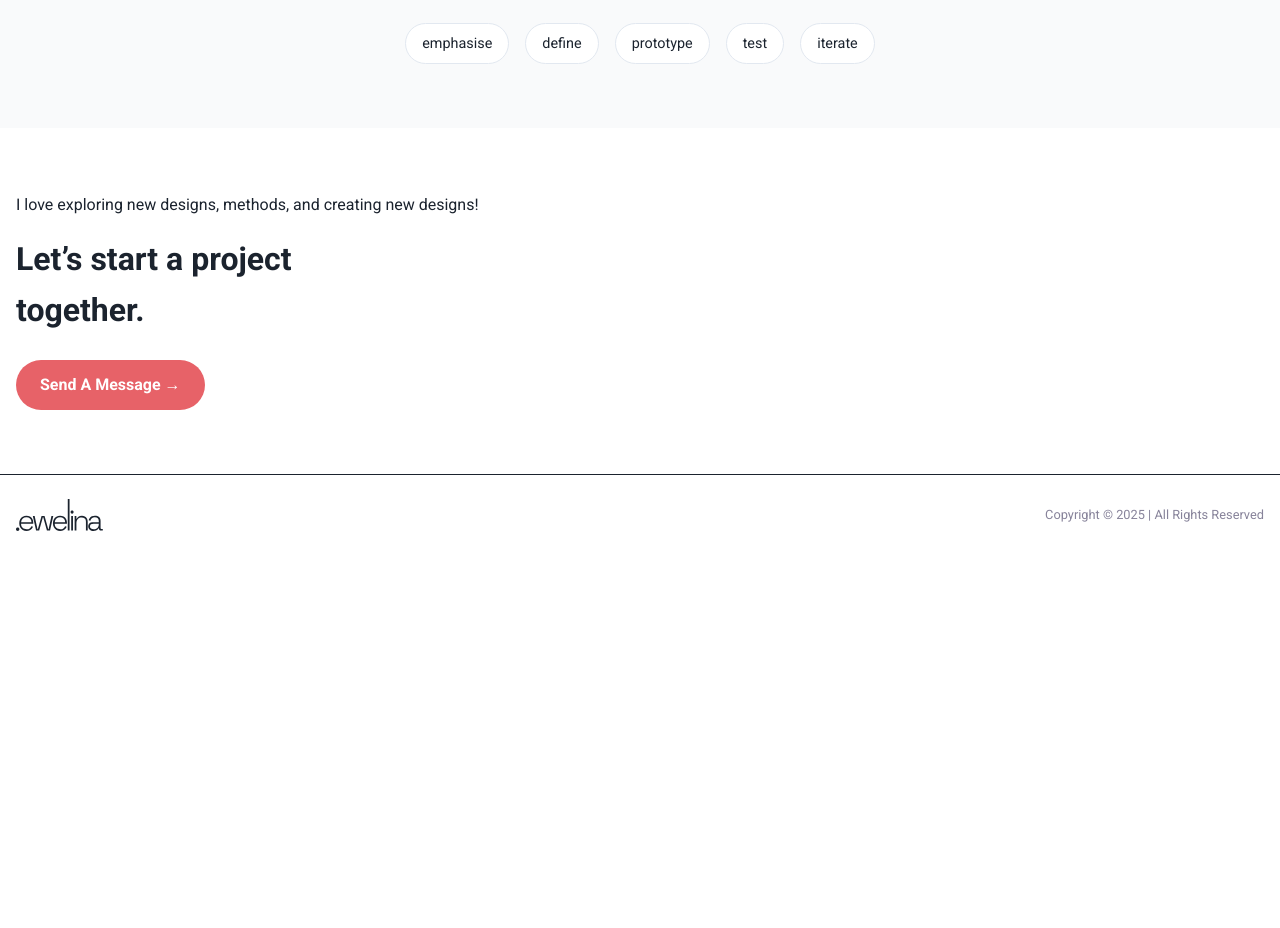
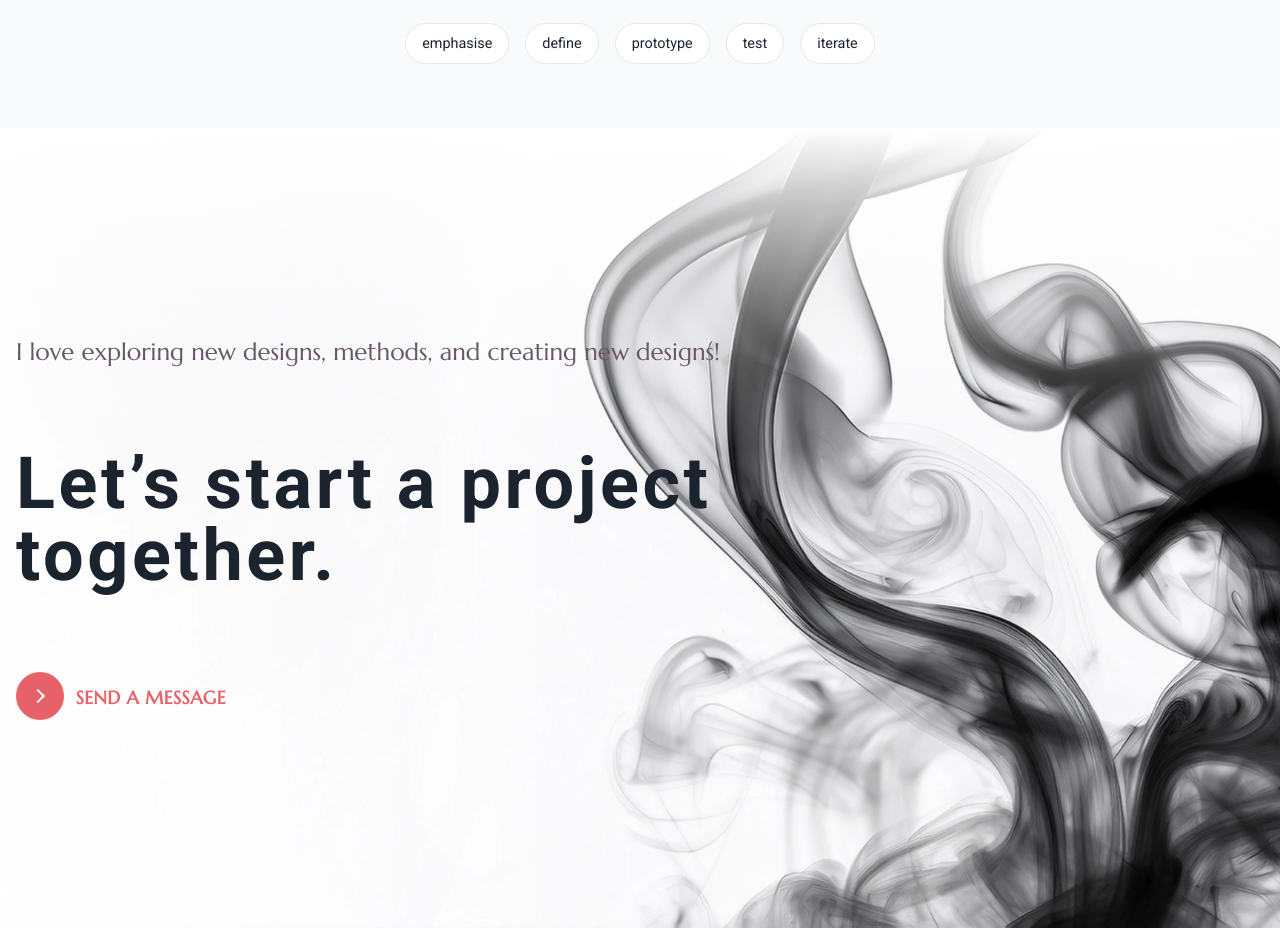
Before and after one commit to EAmrogowicz/EwelinaPortfolio, a website: page index.html in a window 1280 px wide. Shown: the part 2100-3028 px from the top of the page. Before the commit the page ends 2655 px from the top, so only its background shows below. Drawn offline with nearby package versions, Linux system fonts and the light colour scheme; files that its build step writes are made by us from their sources.

Commit message:
footer cta

```diff
--- a/index.html
+++ b/index.html
@@ -438,14 +438,30 @@
         </div>
       </section>
 
-      <section class="cta">
-        <div class="smoke"></div>
+      <section
+        id="cta"
+        class="cta relative min-h-dvh flex items-end sm:items-center justify-start text-left overflow-hidden pb-28 sm:pb-0"
+      >
         <div class="container">
-          <p>
+          <p
+            class="text-lg sm:text-2xl leading-normal text-secondary font-accent"
+          >
             I love exploring new designs, methods, and creating new designs!
           </p>
-          <h2>Let’s start a project<br />together.</h2>
-          <a href="#contact" class="btn">Send A Message <span>&rarr;</span></a>
+          <h1
+            class="text-4xl sm:text-6xl md:text-7xl font-bold leading-tight tracking-wider my-12 sm:my-20"
+          >
+            Let’s start a project <br />together.
+          </h1>
+          <button class="btn-primary">
+            <span class="circle" aria-hidden="true">
+              <span class="icon arrow"></span>
+            </span>
+            <span
+              class="btn-text font-accent tracking-wide text-base sm:text-lg text-accent font-bold leading-[1.6] text-center uppercase"
+              >send a message</span
+            >
+          </button>
         </div>
       </section>
     </main>
--- a/styles.css
+++ b/styles.css
@@ -429,6 +429,9 @@ button.btn-primary {
   width: 12.8rem;
   height: auto;
 }
+.cta button.btn-primary {
+  width: 15rem;
+}
 
 button.btn-primary .circle {
   transition: all 0.45s cubic-bezier(0.65, 0, 0.076, 1);
@@ -540,32 +543,14 @@ button.btn-primary:hover .btn-text {
 }
 
 .cta {
-  position: relative;
-  text-align: left;
-  padding: 4rem 0;
-  overflow: hidden;
-}
-
-.cta h2 {
-  font-size: 2rem;
-  font-weight: 800;
-  margin-top: 1rem;
-}
-
-.cta .btn {
-  display: inline-block;
-  margin-top: 1.5rem;
-  padding: 0.75rem 1.5rem;
-  background: var(--accent);
-  color: #fff;
-  border-radius: 9999px;
-  text-decoration: none;
-  font-weight: bold;
-  transition: background 0.3s;
-}
-
-.cta .btn:hover {
-  background: #be123c;
+  background: linear-gradient(
+      to bottom,
+      rgba(255, 255, 255, 1) 0%,
+      rgba(255, 255, 255, 0) 40%
+    ),
+    url("../media/smokeBgFooter.webp");
+  background-size: cover;
+  background-position: center;
 }
 
 footer {
```
